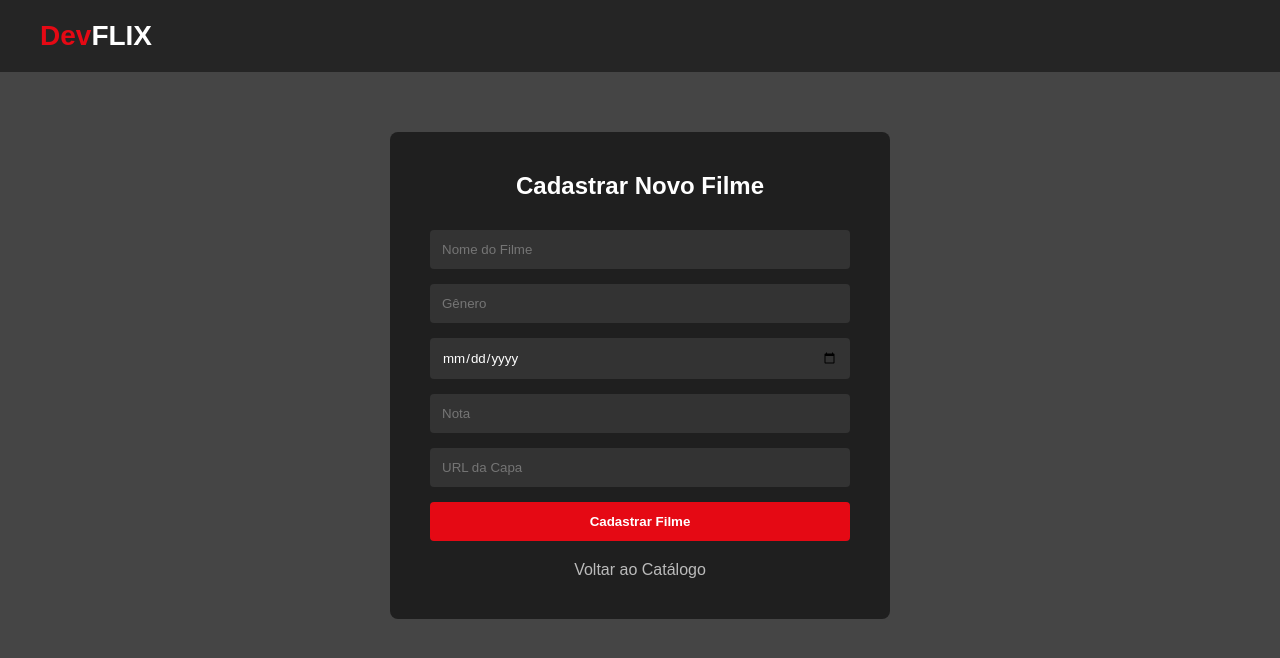
After one commit to IJCC06/catalogo_de_filmes, a Flask app: page /novo in a window 1280 px wide. The commit adds this page. Shown: the top 658 px of the page. Run offline with Flask 3, Linux system fonts and the light colour scheme; some libraries are stand-ins or nearby versions.

Commit message:
feat: cadastro e exclusão de filmes

```diff
--- a/app.py
+++ b/app.py
@@ -1,4 +1,4 @@
-from flask import Flask, request, jsonify, render_template
+from flask import Flask, request, jsonify, render_template, redirect, url_for
 from psycopg2.extras import RealDictCursor
 from database import criar_conexao
 
@@ -18,38 +18,42 @@ def listar_filmes():
     return render_template("index.html", filmes=resposta)
 
 
-@app.route('/filme', methods=['POST'])
-def cadastrar_filme():
-    dados = request.get_json()
-    if not dados:
-        return jsonify({"erro": "Dados Inválidos"}), 400
+@app.route('/deletar/<int:id>', methods=['POST'])
+def deletar_filme(id):
+    con = criar_conexao()
+    cursor = con.cursor()
+    cursor.execute("DELETE FROM filmes WHERE id = %s", (id,))
+    con.commit()
+    con.close()
+    return redirect(url_for("listar_filmes"))
 
-    print(f"Novo Filme: {dados}")
 
-    conn = criar_conexao()
-    cursor = conn.cursor()
+@app.route('/novo', methods=["GET", "POST"])
+def novo_filme():
+    if request.method == "POST":
+        titulo = request.form["titulo"]
+        genero = request.form["genero"]
+        capa_url = request.form["capa"]
+        nota = request.form["nota"]
+        ano_lancamento = request.form["ano_lancamento"]
+        id_usuario = 1
 
-    cursor.execute("""
-        INSERT INTO filmes (
-            id_usuario,
-            titulo,
-            ano_lancamento,
-            genero,
-            nota,
-            capa_url)
-        VALUES (%s, %s, %s, %s, %s, %s)
-        RETURNING id_filmes
-    """, (dados['usuario_id'], dados['titulo'], dados['ano_lancamento'], dados['genero'],
-          dados['nota'], dados['capa_url']))
+        parametros = [titulo, genero, capa_url, nota, ano_lancamento, id_usuario]
 
-    novo_id = cursor.fetchone()[0]
-    conn.commit()
-    conn.close()
+        sql ='''
+            INSERT INTO filmes (titulo, genero, capa_url, nota, ano_lancamento, id_usuario)
+            VALUES
+            (%s, %s, %s, %s, %s, %s)
+        '''
 
-    return jsonify({
-        "message": "Filme Cadastrado com Sucesso!",
-        "filme_id": novo_id
-    }), 201
+        con = criar_conexao()
+        cursor = con.cursor()
+        cursor.execute(sql, parametros)
+        con.commit()
+        con.close()
+        return redirect(url_for("listar_filmes"))
+
+    return render_template("novo_filme.html")
 
 
 @app.route('/teste/db', methods=['GET'])
--- a/documentos/db/query.sql
+++ b/documentos/db/query.sql
@@ -1,9 +1,8 @@
+-- Active: 1788283797601@@127.0.0.1@5432@catalogo_filmes
 SELECT count(nome) AS qtde_de_usuarios FROM usuarios;
 SELECT count(titulo) AS qtde_de_filmes FROM filmes;
 
-SELECT * FROM filmes
-WHERE ano_lancamento
-BETWEEN '2000-01-01' AND '2021-01-01';
+SELECT * FROM filmes;
 
 SELECT * FROM usuarios
 WHERE email LIKE '%gabriel%';
--- a/static/style.css
+++ b/static/style.css
@@ -85,6 +85,24 @@ body {
     justify-content: space-between;
     align-items: center;
     margin-bottom: 30px;
+}
+
+.btn-excluir {
+    background-color: #e50914; /* Vermelho alerta (estilo Netflix) */
+    color: #ffffff;
+    border: none;
+    padding: 8px 16px;
+    font-size: 14px;
+    font-weight: 600;
+    border-radius: 4px;
+    cursor: pointer;
+    transition: background-color 0.2s ease, transform 0.1s ease;
+}
+.btn-excluir:hover {
+    background-color: #b20710; /* Fica mais escuro no hover */
+}
+.btn-excluir:active {
+    transform: scale(0.95); /* Efeito de afundar ao clicar */
 }
 
 .btn-add {
--- /dev/null
+++ b/templates/novo_filme.html
@@ -0,0 +1,34 @@
+<!DOCTYPE html>
+<html lang="pt-br">
+<head>
+    <meta charset="UTF-8">
+    <meta name="viewport" content="width=device-width, initial-scale=1.0">
+    <title>Novo Filme</title>
+    <link rel="stylesheet" href="{{ url_for('static', filename='style.css') }}">
+</head>
+
+<body>
+    <header class="navbar">
+        <h1 class="logo">Dev<span>FLIX</span></h1>
+    </header>
+
+    <section class="form-container">
+        <h2>Cadastrar Novo Filme</h2>
+
+        <form method="POST" class="form-filme">
+            <input type="text" name="titulo" placeholder="Nome do Filme" required>
+            <input type="text" name="genero" placeholder="Gênero" required>
+            <input type="date" name="ano_lancamento" placeholder="Data de Lançamento" required>
+            <input type="number" min="0" max="10" name="nota" placeholder="Nota" required>
+            <input type="text" name="capa" placeholder="URL da Capa">
+
+            <button type="submit" class="btn-save">
+                Cadastrar Filme
+            </button>
+        </form>
+        <a href="{{ url_for('listar_filmes') }}" class="btn-back">
+            Voltar ao Catálogo
+        </a>
+    </section>
+</body>
+</html>
```
Also changed, not shown: templates/index.html (+13 -0 lines).
